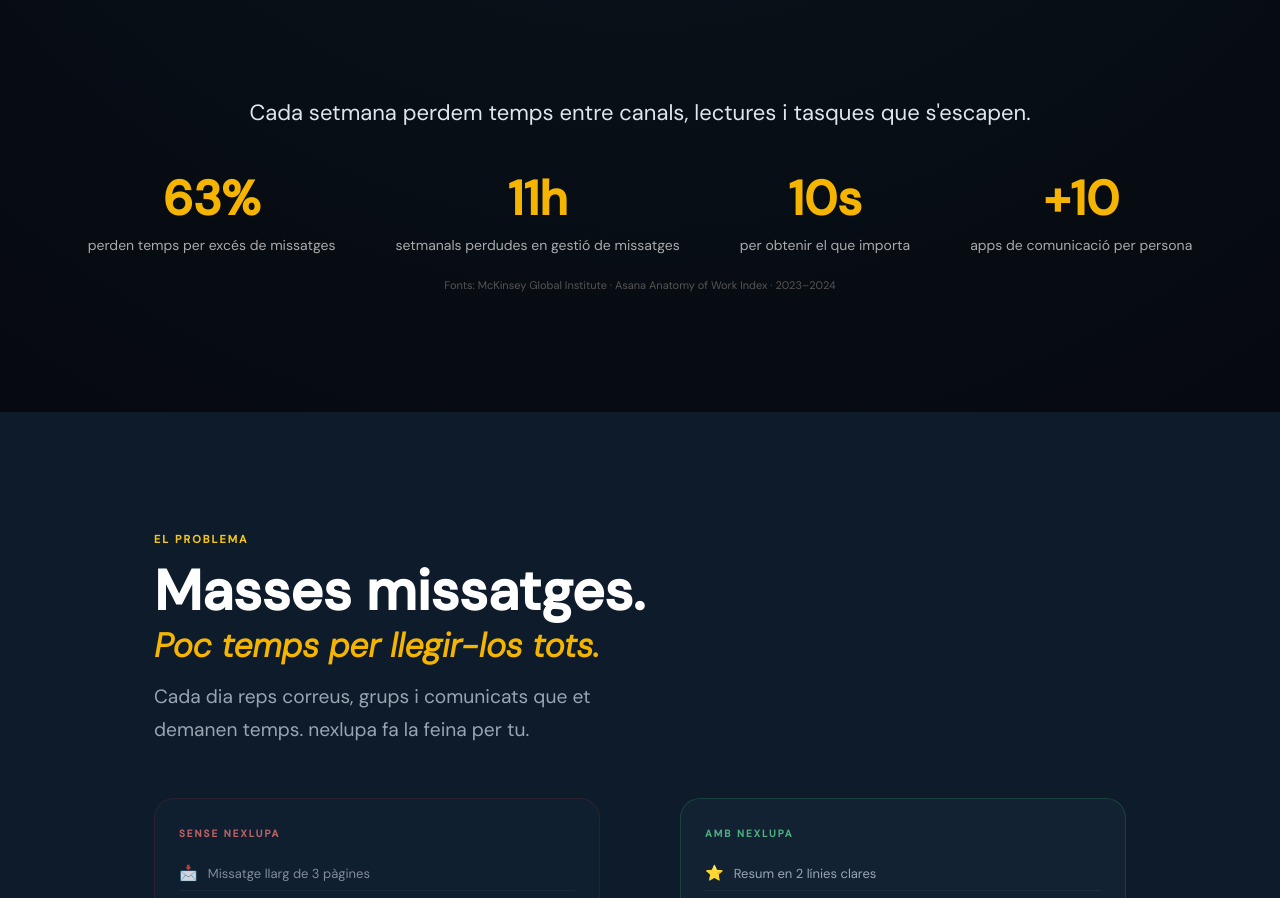
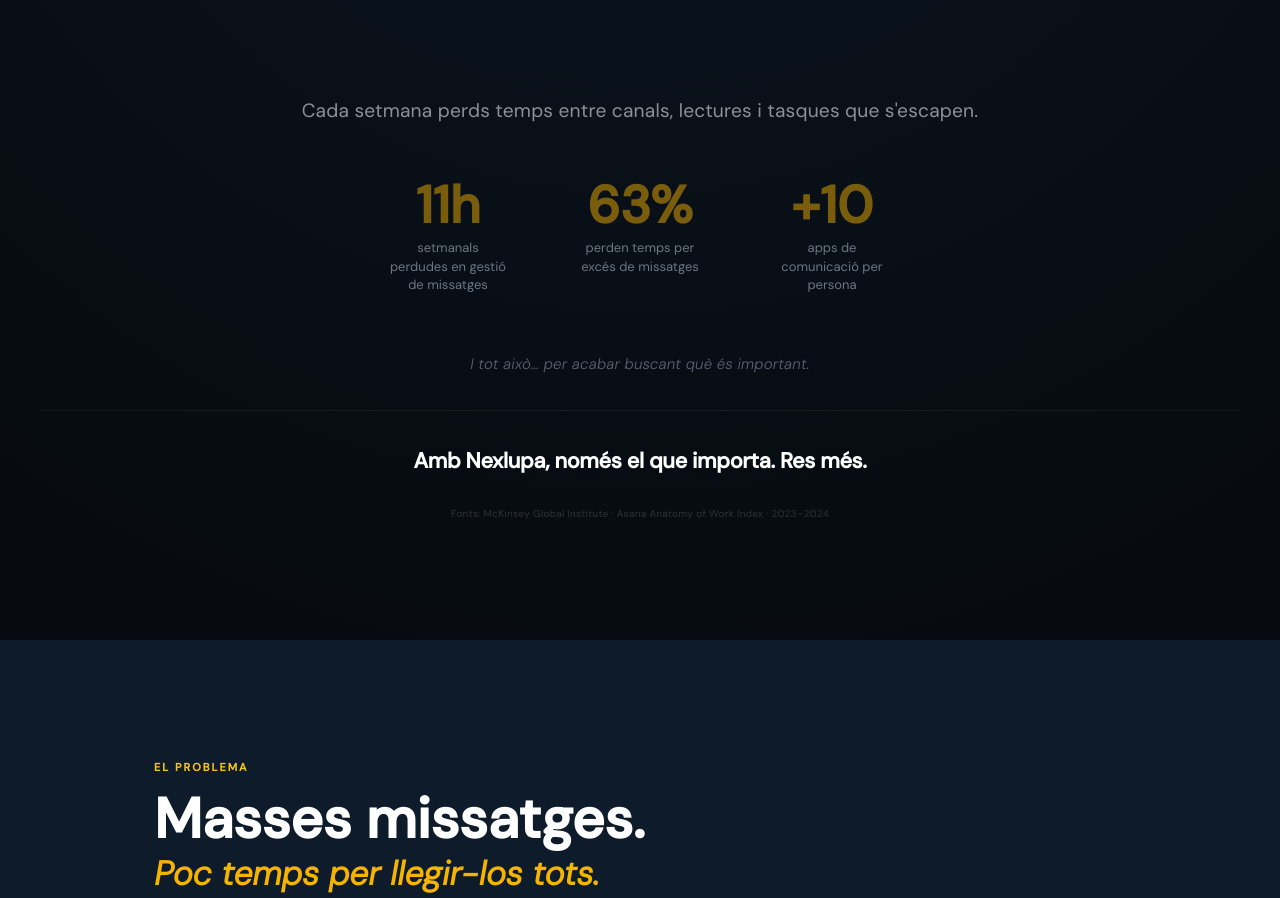
Before and after one commit to DavidParet/Primer-projecte, a website: page index.html in a window 1280 px wide. Shown: the part 1484-2382 px from the top of the page. Drawn offline with Linux system fonts and the light colour scheme.

Commit message:
feat: stats section redesign — narrativa UX amb animacions stagger

```diff
--- a/index.html
+++ b/index.html
@@ -125,6 +125,52 @@
     /* ── FEATURES ── */
     .features { border: 1px solid rgba(255,255,255,.05); }
 
+    /* ── STATS NARRATIVA ── */
+    .hero-stats { margin-top: 100px; padding: 0 20px; }
+    .stats-title {
+      font-size: clamp(1rem, 2vw, 1.2rem);
+      margin-bottom: 56px;
+      color: #8a9299;
+      letter-spacing: .01em;
+    }
+    .stats-grid { gap: 72px; }
+    .stats-grid strong {
+      font-size: clamp(36px, 5vw, 52px);
+      color: rgba(245,180,0,.48);
+      display: block;
+      line-height: 1;
+    }
+    .stats-grid span {
+      font-size: 13px;
+      color: #6b7784;
+      margin-top: 8px;
+      line-height: 1.4;
+      max-width: 120px;
+    }
+    .stats-transition {
+      margin-top: 60px;
+      font-size: 15px;
+      color: #5a6370;
+      font-style: italic;
+      letter-spacing: .01em;
+    }
+    .stats-conclusion {
+      margin-top: 36px;
+      padding-top: 36px;
+      border-top: 1px solid rgba(255,255,255,.07);
+      font-size: clamp(1.1rem, 2.2vw, 1.35rem);
+      font-weight: 700;
+      color: #fff;
+      letter-spacing: -.015em;
+      text-shadow: 0 0 48px rgba(245,180,0,.14);
+    }
+    .stats-sources {
+      margin-top: 32px;
+      font-size: 10px;
+      color: rgba(255,255,255,.16);
+      letter-spacing: .03em;
+    }
+
     /* ── RESPONSIVE ── */
     @media (max-width: 900px) {
       .hero-top { padding: 108px 6% 40px; }
@@ -133,6 +179,12 @@
       .step:not(:last-child)::after { display: none; }
       .transform-grid { grid-template-columns: 1fr; }
       .transform-arrow { transform: rotate(90deg); }
+    }
+    @media (max-width: 600px) {
+      .stats-grid { gap: 40px; }
+      .stats-grid strong { font-size: 40px; }
+      .stats-grid span { max-width: 100%; }
+      .stats-conclusion { font-size: 1rem; }
     }
     @media (max-width: 560px) {
       .hero-top { padding: 88px 5% 32px; }
@@ -187,14 +239,27 @@
     </div>
 
     <div class="hero-stats">
-      <p class="stats-title">Cada setmana perdem temps entre canals, lectures i tasques que s'escapen.</p>
+
+      <p class="stats-title">Cada setmana perds temps entre canals, lectures i tasques que s'escapen.</p>
+
       <div class="stats-grid">
-        <div><strong>63%</strong><span>perden temps per excés de missatges</span></div>
-        <div><strong>11h</strong><span>setmanals perdudes en gestió de missatges</span></div>
-        <div><strong>10s</strong><span>per obtenir el que importa</span></div>
-        <div><strong>+10</strong><span>apps de comunicació per persona</span></div>
+        <div class="reveal" style="transition-delay:0s">
+          <strong>11h</strong><span>setmanals perdudes en gestió de missatges</span>
+        </div>
+        <div class="reveal" style="transition-delay:.16s">
+          <strong>63%</strong><span>perden temps per excés de missatges</span>
+        </div>
+        <div class="reveal" style="transition-delay:.32s">
+          <strong>+10</strong><span>apps de comunicació per persona</span>
+        </div>
       </div>
-      <p style="margin-top:24px;font-size:11px;color:#555;text-align:center;">Fonts: McKinsey Global Institute · Asana Anatomy of Work Index · 2023–2024</p>
+
+      <p class="stats-transition reveal" style="transition-delay:.52s">I tot això… per acabar buscant què és important.</p>
+
+      <p class="stats-conclusion reveal" style="transition-delay:.72s">Amb Nexlupa, només el que importa. Res més.</p>
+
+      <p class="stats-sources">Fonts: McKinsey Global Institute · Asana Anatomy of Work Index · 2023–2024</p>
+
     </div>
 
   </section><!-- fi hero -->
```
Also changed, not shown: landing/index.html (+71 -6 lines).
